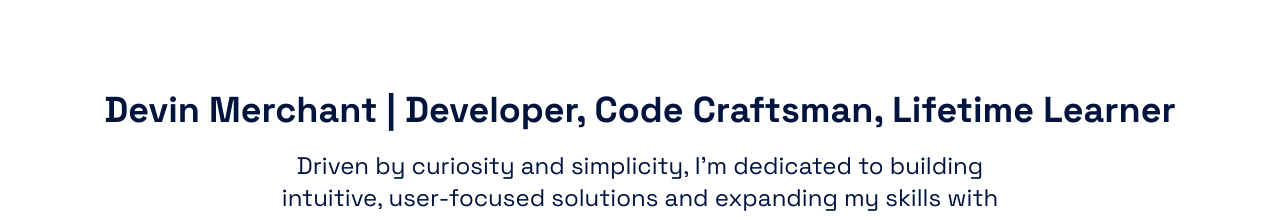
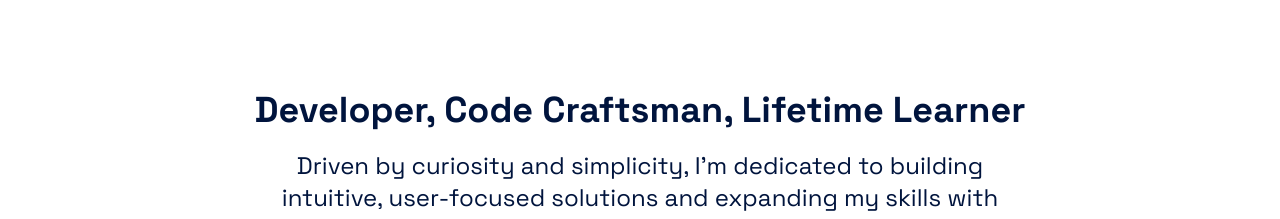
Before and after one commit to devinmerch/devinmerch.github.io, a website: page index.html in a window 1280 px wide. Shown: the part 102-321 px from the top of the page. Drawn offline with Linux system fonts and the light colour scheme; a web font is replaced by a local one.

Commit message:
title change

```diff
--- a/index.html
+++ b/index.html
@@ -3,7 +3,7 @@
   <head>
     <meta charset="UTF-8" />
     <meta name="viewport" content="width=device-width, initial-scale=1.0" />
-    <title>Developer, Code Craftsman, Lifetime Learner</title>
+    <title>Devin Merchant | Developer, Code Craftsman, Lifetime Learner</title>
 
     <link rel="stylesheet" href="output.css" />
     <link rel="icon" type="image/png" href="images/fav.png" />
@@ -42,7 +42,7 @@
     <!-- Hero -->
     <section class="container mx-auto items-center mt-20">
       <h2 class=" text-2xl lg:text-4xl font-bold mb-5 text-center text-color-main">
-        Devin Merchant | Developer, Code Craftsman, Lifetime Learner
+        Developer, Code Craftsman, Lifetime Learner
       </h2>
       <h3 class=" text-xl lg:text-2xl px-0 lg:px-64 text-center text-color-main">
         Driven by curiosity and simplicity, I'm dedicated to building intuitive,
```
